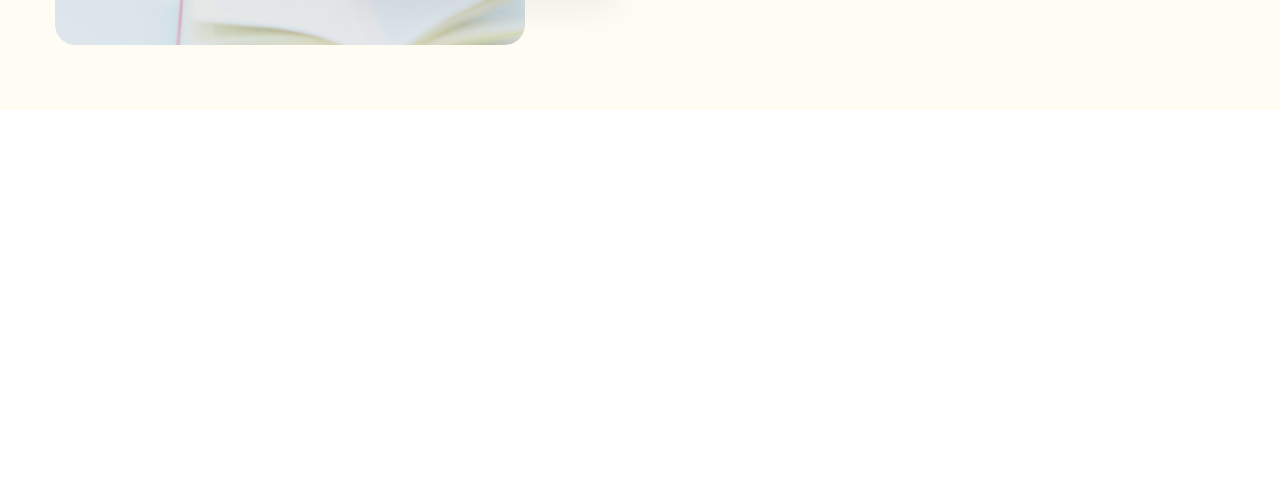
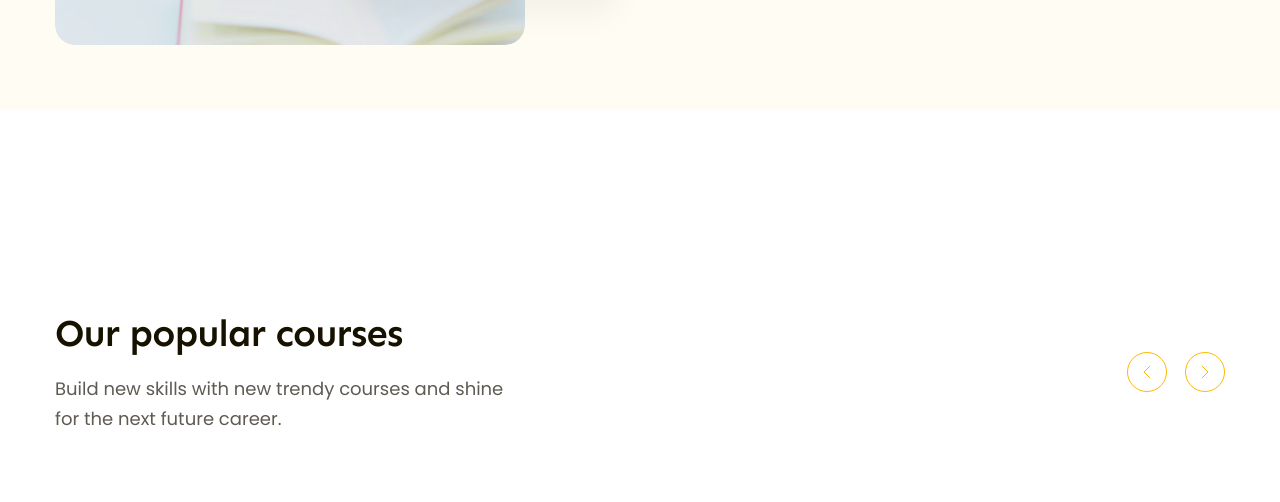
Before and after one commit to kieuninh501/f8-htmlcss-02, a plain HTML site: page index.html in a window 1280 px wide. Shown: the part 790-1292 px from the top of the page. Drawn offline with Linux system fonts and the light colour scheme.

Commit message:
Popular #1

```diff
--- a/assets/css/style.css
+++ b/assets/css/style.css
@@ -48,6 +48,29 @@ a {
     /* can giua */
     margin-left: auto;
     margin-right: auto;
+}
+
+.heading {
+    font-family: var(--font-heading);
+    font-weight: 600;
+    letter-spacing: -0.02em;
+    color: #171100;
+}
+
+.heading.lv1 {
+    font-size: 5.8rem;
+    line-height: 1.17;
+}
+
+.heading.lv2 {
+    font-size: 3.8rem;
+    line-height: 1.26;
+}
+
+.desc {
+    font-size: 1.8rem;
+    line-height: 1.67;
+    color: #5F5B53;
 }
 
 /* ====== Header ========= */
@@ -203,21 +226,11 @@ a {
     padding: 64px 0 0 130px;
 }
 
-.hero .heading {
-    font-family: var(--font-heading);
-    font-weight: 600;
-    font-size: 5.8rem;
-    line-height: 1.17;
-    letter-spacing: -0.02em;
-    color: #171100;
+.hero .desc {
+    margin-top: 22px;
 }
 
-.hero .desc {
-    margin-top: 22px;
-    font-size: 1.8rem;
-    line-height: 1.67;
-    color: #5F5B53;
-}
+
 
 .hero .cta-group {
     display: flex;
@@ -275,3 +288,45 @@ a {
     line-height: 1.23;
     color: #171100;
  }
+
+ /* ====== Popular ========= */
+
+ .popular {
+    padding: 65px 0;
+    margin-top: 135px;
+ }
+
+ .popular-top {
+    display: flex;
+    justify-content: space-between;
+    align-items: center;
+ }
+ .popular-top .desc {
+    margin-top: 16px;
+    width: 458px;
+ }
+
+ .popular-top .controls {
+    display: flex;
+    gap: 18px;
+ }
+
+ .popular-top .control-btn {
+    width: 40px;
+    height: 40px;
+    border: 1px solid var(--primary-color);
+    border-radius: 50%;
+    background: transparent;
+    display: flex;
+    justify-content: center;
+    align-items: center;
+
+    /* de an theo mau */
+    color: var(--primary-color);
+ }
+
+ .popular-top .control-btn:hover {
+    color: #ffffff;
+    background: var(--primary-color);
+    cursor: pointer;
+ }
--- a/index.html
+++ b/index.html
@@ -96,7 +96,7 @@
 
                     <!-- Hero right -->
                     <div class="content-block">
-                        <h1 class="heading">
+                        <h1 class="heading lv1">
                             Learn without limits and spread knowledge.
                         </h1>
                         <p class="desc">
@@ -121,6 +121,31 @@
                 </div>
             </div>
         </div>
+
+        <!-- Popular -->
+        <div class="popular">
+            <div class="main-content">
+                <div class="popular-top">
+                    <div class="info">
+                        <h2 class="heading lv2">Our popular courses</h2>
+                        <p class="desc">Build new skills with new trendy courses and shine for the next future career.</p>
+                    </div>
+                    <div class="controls">
+                        <button class="control-btn">
+                            <svg width="8" height="14" viewBox="0 0 8 14" fill="none" xmlns="http://www.w3.org/2000/svg">
+                                <path d="M7 1L1 7L7 13" stroke="currentColor" stroke-linecap="round" stroke-linejoin="round"/>
+                            </svg>
+                        </button>
+                        <button class="control-btn">
+                            <svg width="8" height="14" viewBox="0 0 8 14" fill="none" xmlns="http://www.w3.org/2000/svg">
+                                <path d="M1 1L7 7L1 13" stroke="currentColor" stroke-linecap="round" stroke-linejoin="round"/>
+                            </svg>
+                        </button>
+                    </div>
+                </div>
+            </div>
+        </div>
+
     </main>
 </body>
 </html>
```
Also changed, not shown: assets/icons/chevron-left.svg (added), assets/icons/chevron-right.svg (added).
